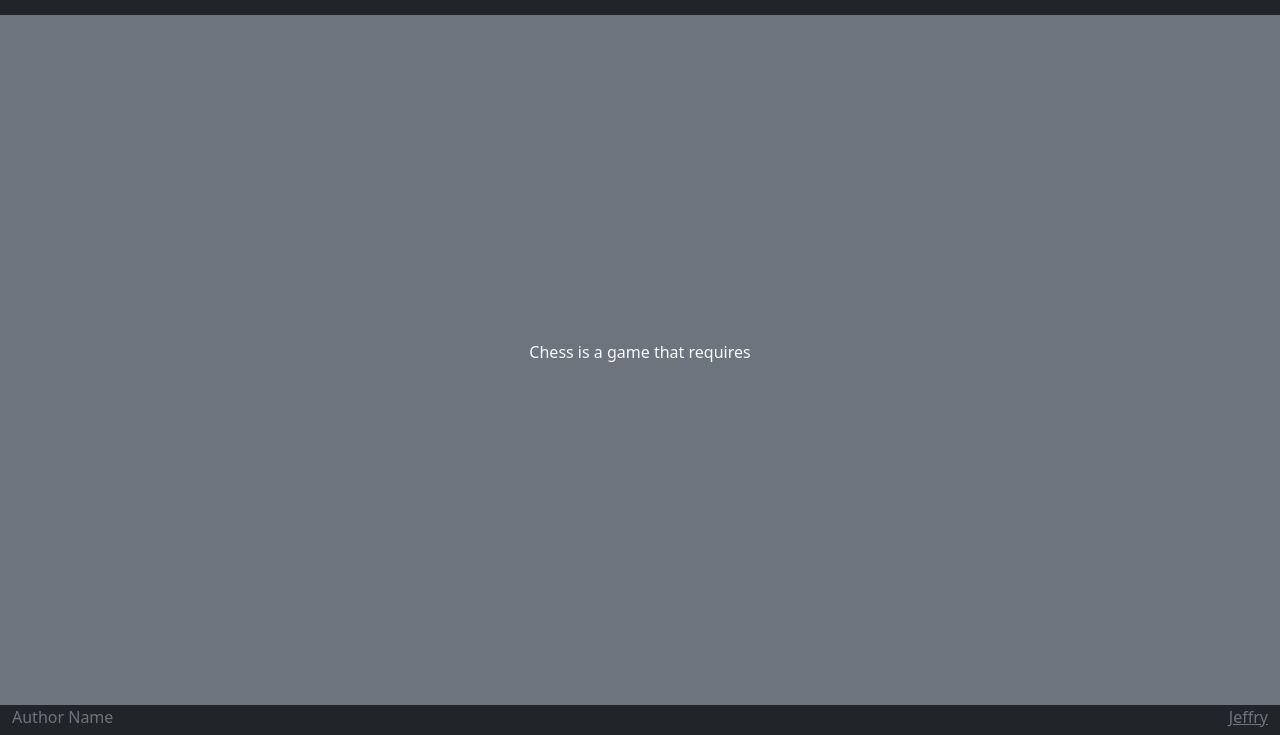
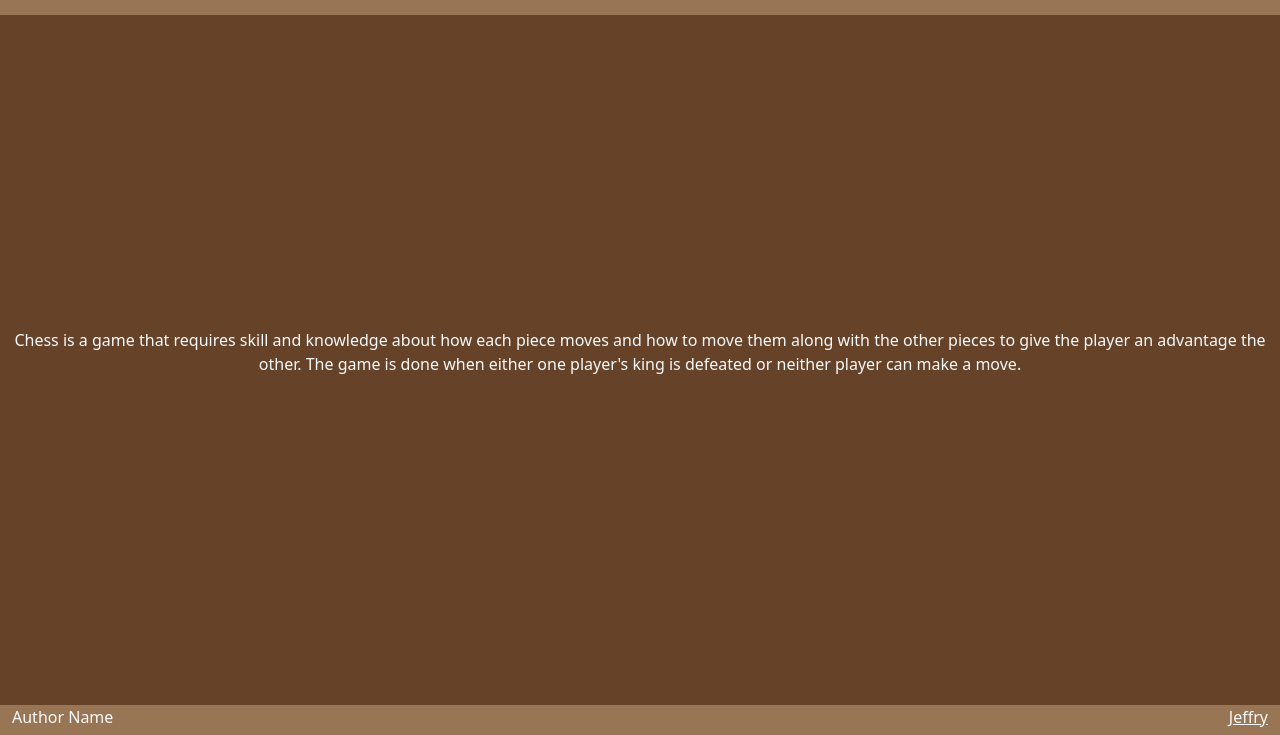
Before and after one commit to jminyoon/startup, a plain HTML site: page about.html in a window 1280 px wide. Shown: the part 65-800 px from the top of the page. Drawn offline with nearby package versions, Linux system fonts and the light colour scheme.

Commit message:
finalizing colors

```diff
--- a/about.html
+++ b/about.html
@@ -15,7 +15,7 @@
             crossorigin="anonymous"
         />
     </head>
-    <body class="bg-dark text-light">
+    <body class="text-light">
         <header class="container-fluid">
             <nav class="navbar fixed-top navbar-dark">
                 <a class="navbar-brand" href="#">EZ Chess<sup>&reg;</sup></a>
@@ -36,15 +36,16 @@
             </nav>
         </header>
 
-        <main class="container-fluid bg-secondary text-center">
+        <main class="container-fluid text-center">
             <div>
                 <p>
-                    Chess is a game that requires
+                    Chess is a game that requires skill and knowledge about how each piece moves and how to move them along with the other pieces to give the player an advantage the other.
+                    The game is done when either one player's king is defeated or neither player can make a move.
                 </p>
             </div>
         </main>
 
-        <footer class="bg-dark text-dark text-muted">
+        <footer class="text-light">
             <div class="container-fluid">
                 <span class="text-reset">Author Name</span>
                 <a
--- a/main.css
+++ b/main.css
@@ -6,6 +6,7 @@ body {
 
 header {
     flex: 0 80px;
+    background-color: rgb(152, 117, 84);
 }
 
 main {
@@ -14,10 +15,12 @@ main {
     flex-direction: column;
     align-items: center;
     justify-content: space-around;
+    background-color: rgb(102,66,41);
 }
 
 footer {
     flex: 0 30px;
+    background-color: rgb(152, 117, 84);
 }
 
 menu {
```
